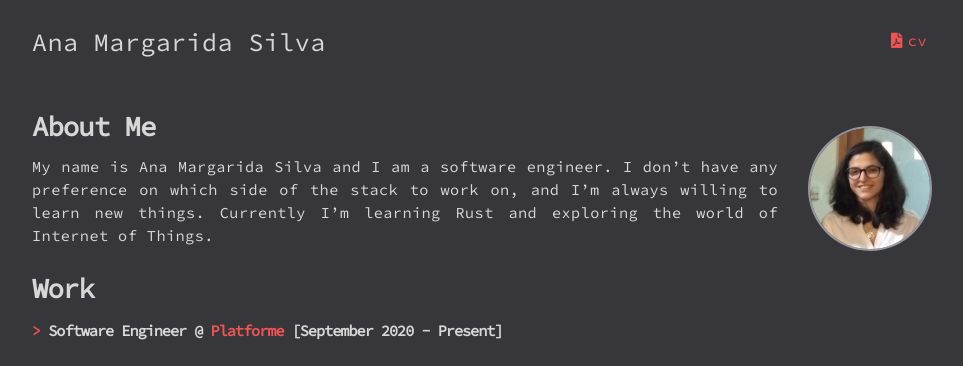
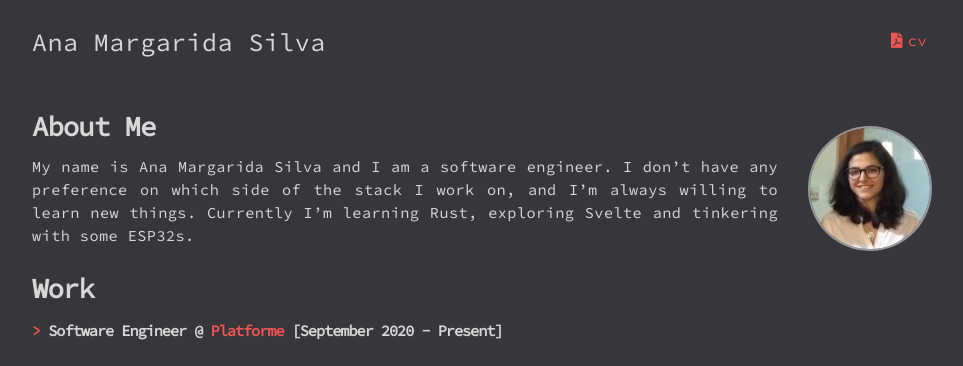
Before and after one commit to BeeMargarida/BeeMargarida.github.io, a Jekyll site: the page built from index.md, in a window 1280 px wide. Shown: the top 366 px of the page, without its empty margins (158-1121 px from the left). Built offline with Jekyll 4.4.1, drawn with Linux system fonts in a browser that asks for light colours; nearby versions of some CDN libraries.

Commit message:
feat: update description

```diff
--- a/index.md
+++ b/index.md
@@ -8,7 +8,7 @@ description: ""
 
 <img class="profile-picture" src="../images/photo.jpg" alt="Profile picture">
 
-My name is Ana Margarida Silva and I am a software engineer. I don't have any preference on which side of the stack to work on, and I'm always willing to learn new things. Currently I'm learning Rust and exploring the world of Internet of Things.
+My name is Ana Margarida Silva and I am a software engineer. I don't have any preference on which side of the stack I work on, and I'm always willing to learn new things. Currently I'm learning Rust, exploring Svelte and tinkering with some ESP32s.
 
 # Work
 
```
